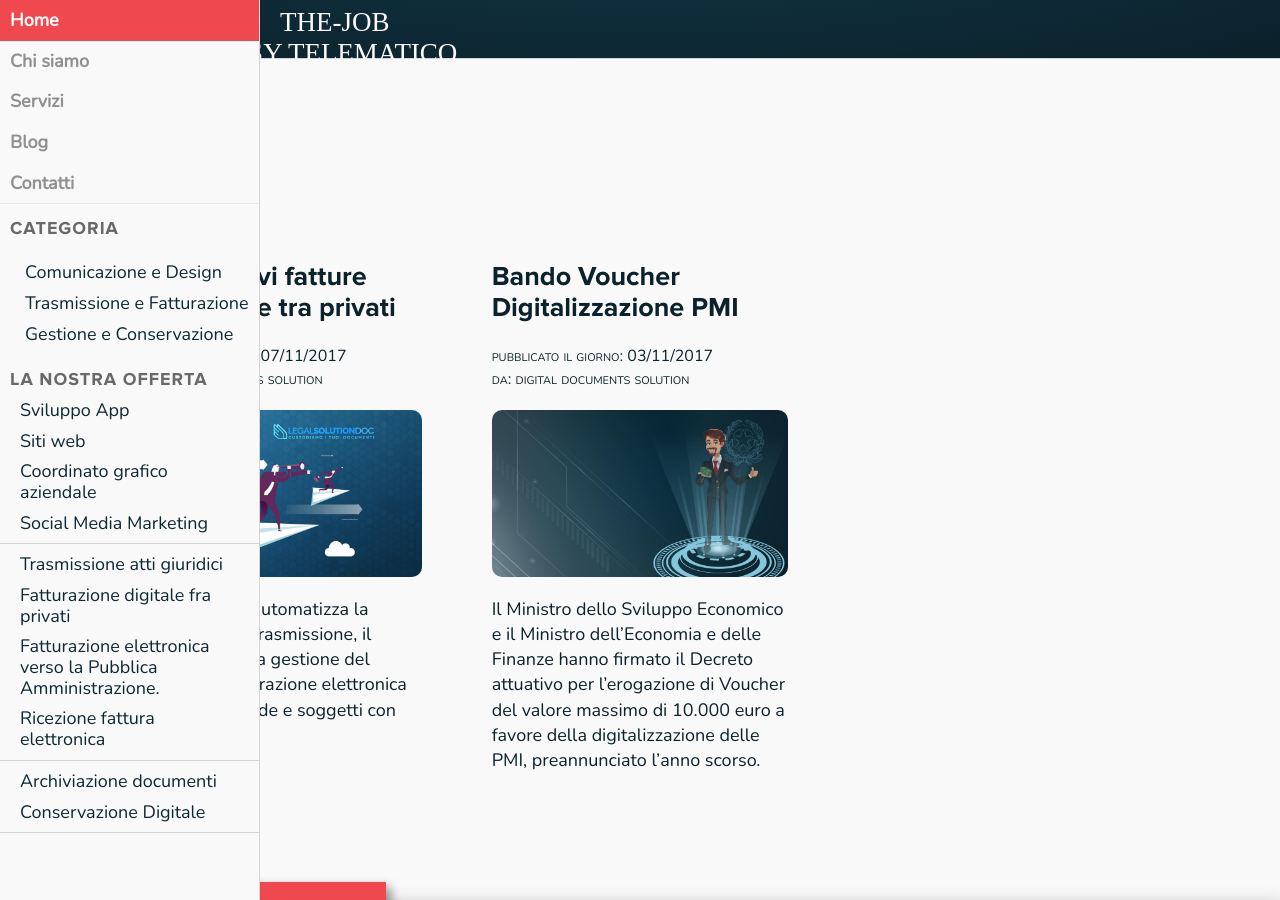
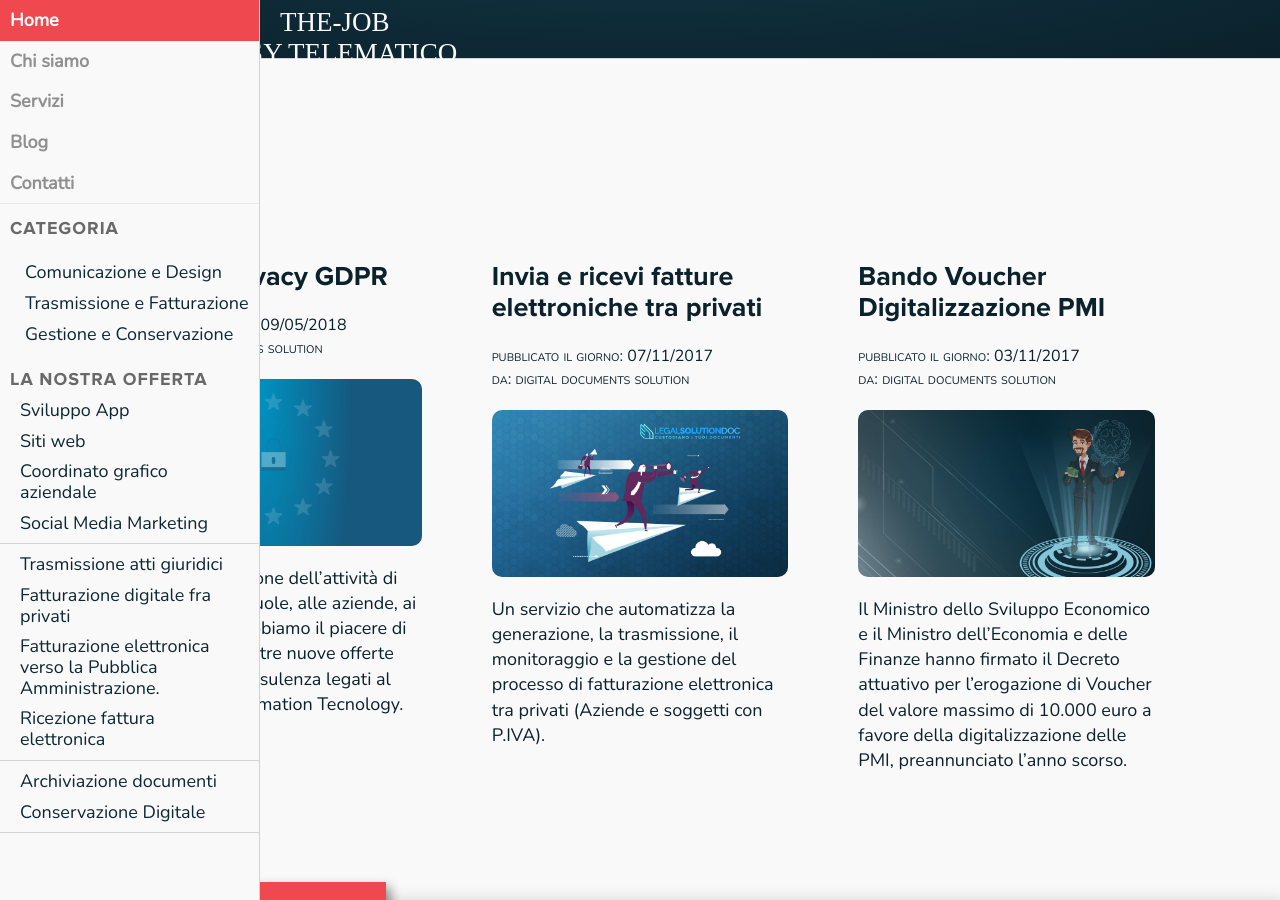
Before and after one commit to flussodigitale/dds, a Jekyll site: the page built from index.html, in a window 1280 px wide and 900 px high, scrolled down 4497 px. Built offline with Jekyll 4.4.1, drawn with Linux system fonts in a browser that asks for light colours; nearby versions of some CDN libraries; some web fonts are replaced; a style sheet for code colours, icons or effects is not loaded; some of the changed text lies outside the part shown.

Commit message:
Offerta privacy 2018

```diff
--- a/_includes/banner-featured.html
+++ b/_includes/banner-featured.html
@@ -3,15 +3,15 @@
     <div class="motivation__container container">
       <div class="row">
         <div class="col motivation__container__copy">
-          <h1>Bando Voucher Digitalizzazione PMI</h1>
+          <h1>Offerta Privacy GDPR</h1>
           <h3>
-            Per ammodernare l’infrastruttura informatica della tua azienda spendendo la metà!
+            La privacy... senza preoccupazioni!
           </h3>
-          <a href="{{site.baseurl}}/contatti.html" class="button">contattaci ora</a>
+          <a href="{{site.baseurl}}/news/invia-ricevi-fatture-elettroniche-tra-privati/" class="button">Vai alla nostra offerta</a>
         </div>
 
         <div class="col motivation__container__media">
-          <img src="assets/img/repubblica-italiana-tecnologica.png" alt="Bando Voucher Digitalizzazione PMI" />
+          <img src="assets/img/news/gdpr/privacy-2018.png" alt="GDPR 2018" />
         </div>
       </div>
     </div>
--- /dev/null
+++ b/_posts/news/2018-09-05-gdpr-privacy-2018.markdown
@@ -0,0 +1,28 @@
+---
+layout: post
+title:  Offerta Privacy GDPR
+date:   2018-05-09 11:00:00 +0200
+author: Digital Documents Solution
+category: news
+tags: [privacy, gdpr]
+permalink: news/offerta-privacy-gdpr/
+
+meta: Nella continuazione dell’attività di supporto alle scuole, alle aziende, ai professionisti, abbiamo il piacere di sottoporvi le nostre nuove offerte per servizi di consulenza legati al mondo dell’Information Tecnology.
+image: assets/img/news/banner-gdpr-privacy-2018.jpg
+altImg: Banner Offerta Privacy 2018
+---
+<h2>La Privacy... senza preoccupazioni!</h2>
+
+<p>
+Nella continuazione dell’attività di supporto alle scuole, alle aziende, ai professionisti, abbiamo il piacere di sottoporvi le nostre nuove offerte per servizi di consulenza legati al mondo dell’Information Tecnology.
+</p>
+
+<p>
+Servizio di supporto alle aziende per l’adeguamento al GDPR.
+</p>
+
+<p>
+Dopo la maturata esperienza sul D.Lgs. 196/2003, in partnership con il Dr. Valentino Valente, per il supporto nell’adozione della normativa privacy, si rinnova la collaborazione sinergica tra Microtech e Digital Document Solution per l’adozione del GDPR, la redazione del DPIA, e le attività del DPO.
+Ricordiamo che dal 2003 ci occupiamo di Privacy e relativa sicurezza informatica.
+Oggi affrontiamo le novità del GDPR con la consapevolezza di quanto già realizzato potendo veramente rinnovare il vecchio slogan “La Privacy… senza preoccupazioni.”
+</p>
```
Also changed, not shown: assets/img/news/banner-gdpr-privacy-2018.jpg (added), assets/img/news/gdpr-privacy-2018.jpg (added).
